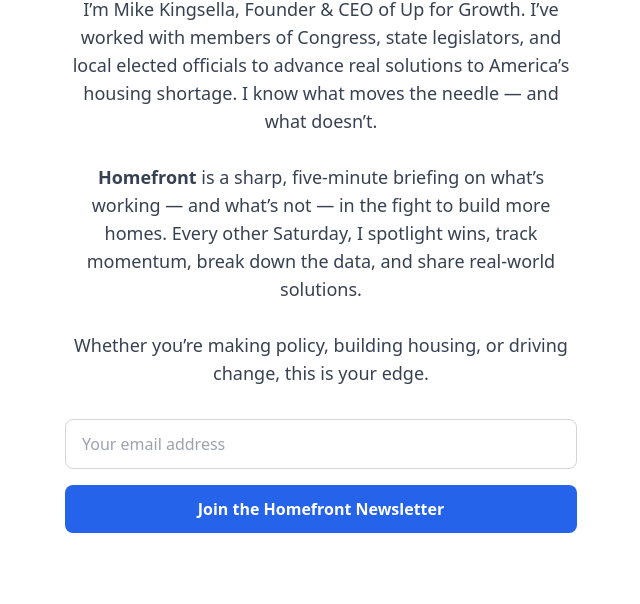
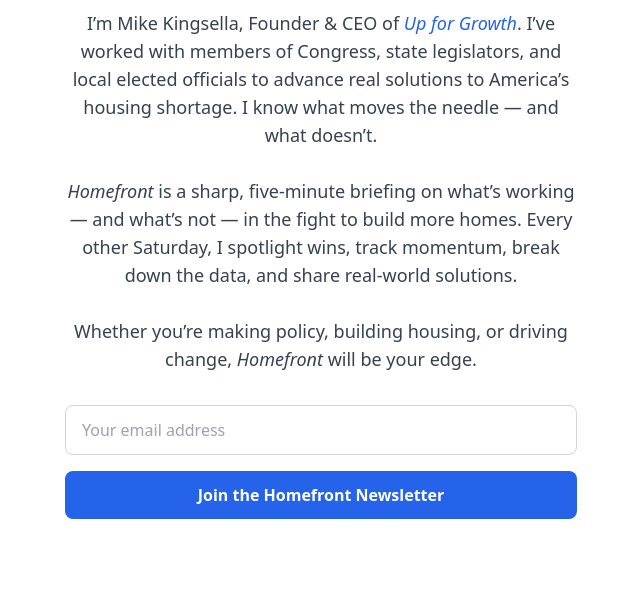
Before and after one commit to mkingsella/personalsite, a website: page public/index.html in a window 1280 px wide. Shown: the part 196-800 px from the top of the page, without its empty margins (319-959 px from the left). Drawn offline with Linux system fonts and the light colour scheme.

Commit message:
refining copy and style

```diff
--- a/public/index.html
+++ b/public/index.html
@@ -15,11 +15,11 @@
           Subscribe to <span class="text-blue-600">Homefront</span>
         </h1>
         <p class="text-lg text-gray-700 mb-8">
-          I’m Mike Kingsella, Founder & CEO of <a href="https://www.upforgrowth.org" target="_blank" rel="noopener noreferrer">Up for Growth</a>. I’ve worked with members of Congress, state legislators, and local elected officials to advance real solutions to America’s housing shortage. I know what moves the needle — and what doesn’t.
+          I’m Mike Kingsella, Founder & CEO of <em><a href="https://www.upforgrowth.org" target="_blank" rel="noopener noreferrer" class="text-blue-600 underline">Up for Growth</a></em>. I’ve worked with members of Congress, state legislators, and local elected officials to advance real solutions to America’s housing shortage. I know what moves the needle — and what doesn’t.
           <br /><br />
-          <strong>Homefront</strong> is a sharp, five-minute briefing on what’s working — and what’s not — in the fight to build more homes. Every other Saturday, I spotlight wins, track momentum, break down the data, and share real-world solutions.
+          <em>Homefront</em> is a sharp, five-minute briefing on what’s working — and what’s not — in the fight to build more homes. Every other Saturday, I spotlight wins, track momentum, break down the data, and share real-world solutions.
           <br /><br />
-          Whether you’re making policy, building housing, or driving change, this is your edge.
+          Whether you’re making policy, building housing, or driving change, <em>Homefront</em> will be your edge.
         </p>
         <form method="POST" action="/submit" class="space-y-4">
           <input
```
